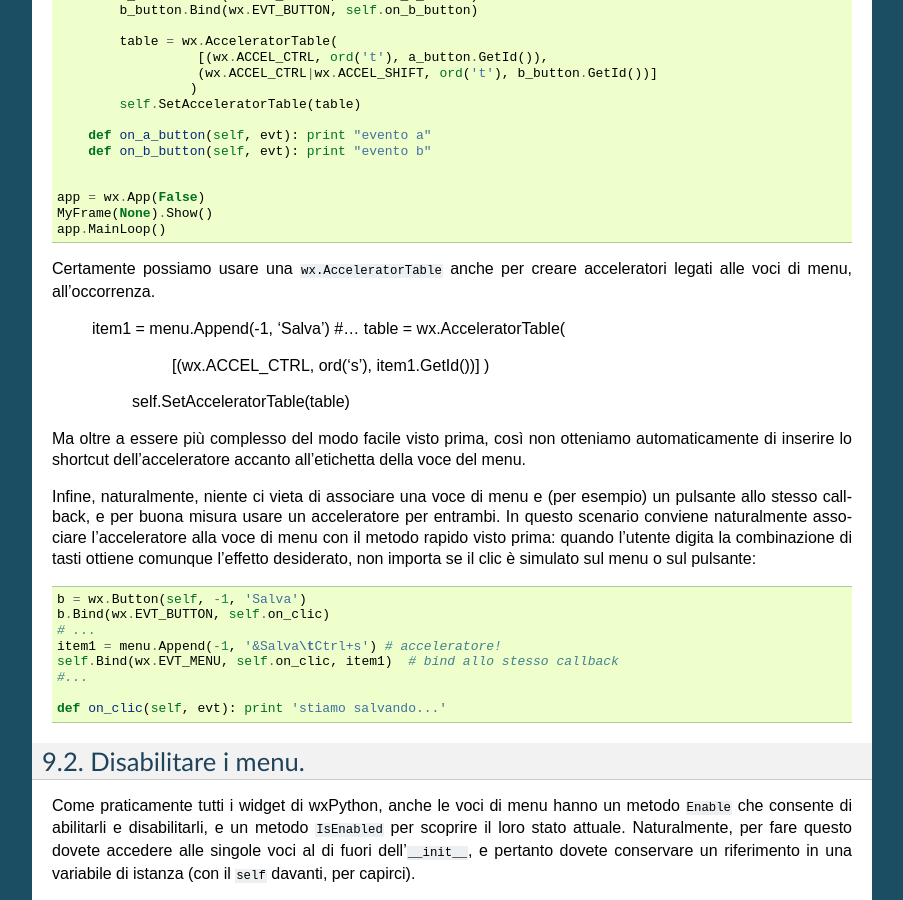
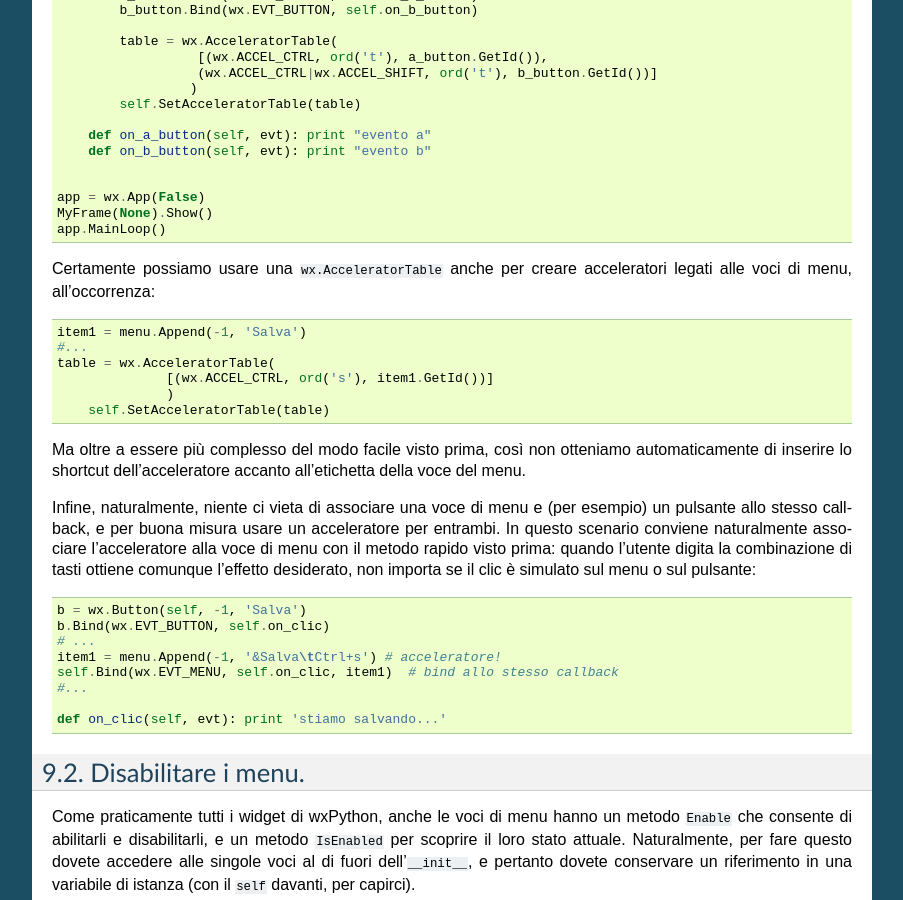
Before and after one commit to ricpol/wxnote, a Sphinx documentation site: the page built from source/menu_basi2.rst, in a window 1280 px wide and 900 px high, scrolled down 2873 px. Shown: the whole window, without its empty margins (198-1101 px from the left). Built offline with Sphinx 7.4.7, drawn with Linux system fonts in a browser that asks for light colours.

```diff
--- a/source/menu_basi2.rst
+++ b/source/menu_basi2.rst
@@ -142,7 +142,7 @@ In questo esempio, che riassume tutto quello che abbiamo detto fin qui, troviamo
   MyFrame(None).Show()
   app.MainLoop()
 
-Certamente possiamo usare una ``wx.AcceleratorTable`` anche per creare acceleratori legati alle voci di menu, all'occorrenza.
+Certamente possiamo usare una ``wx.AcceleratorTable`` anche per creare acceleratori legati alle voci di menu, all'occorrenza::
 
   item1 = menu.Append(-1, 'Salva')
   #...
```
